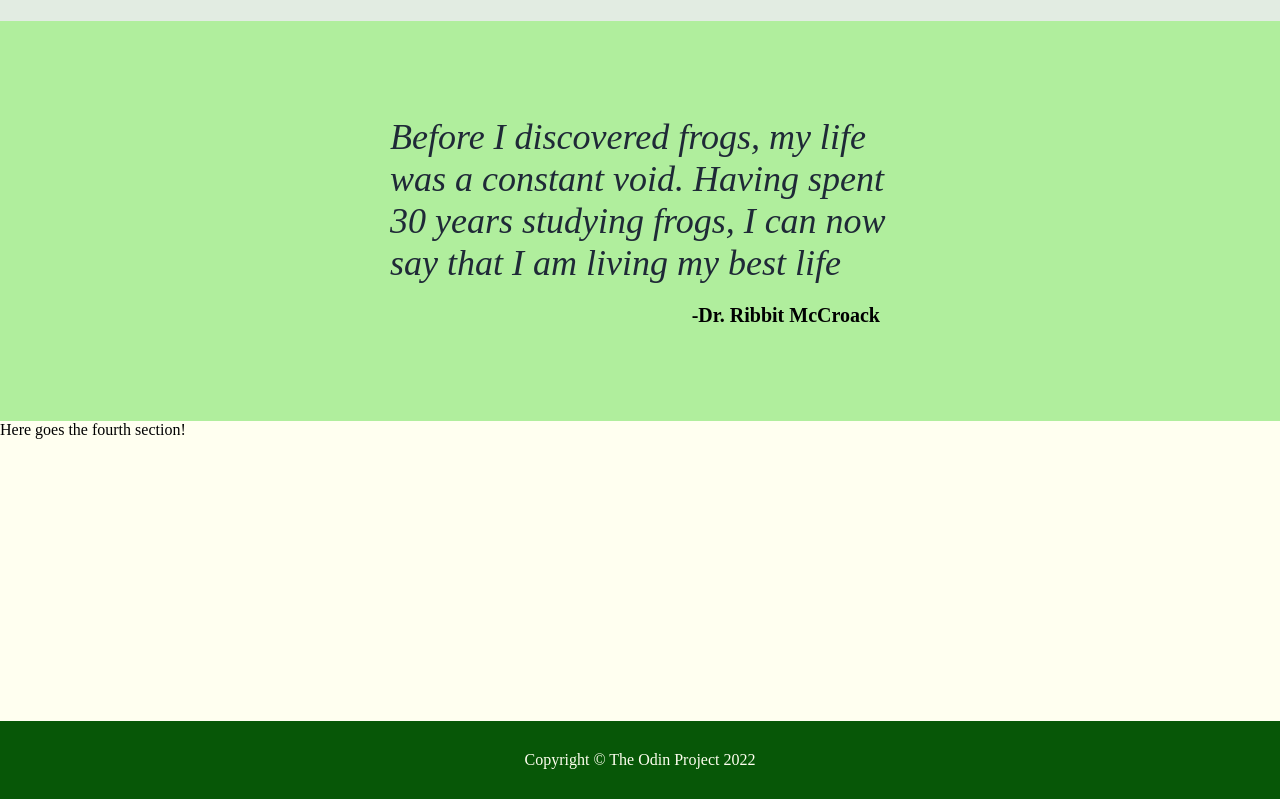
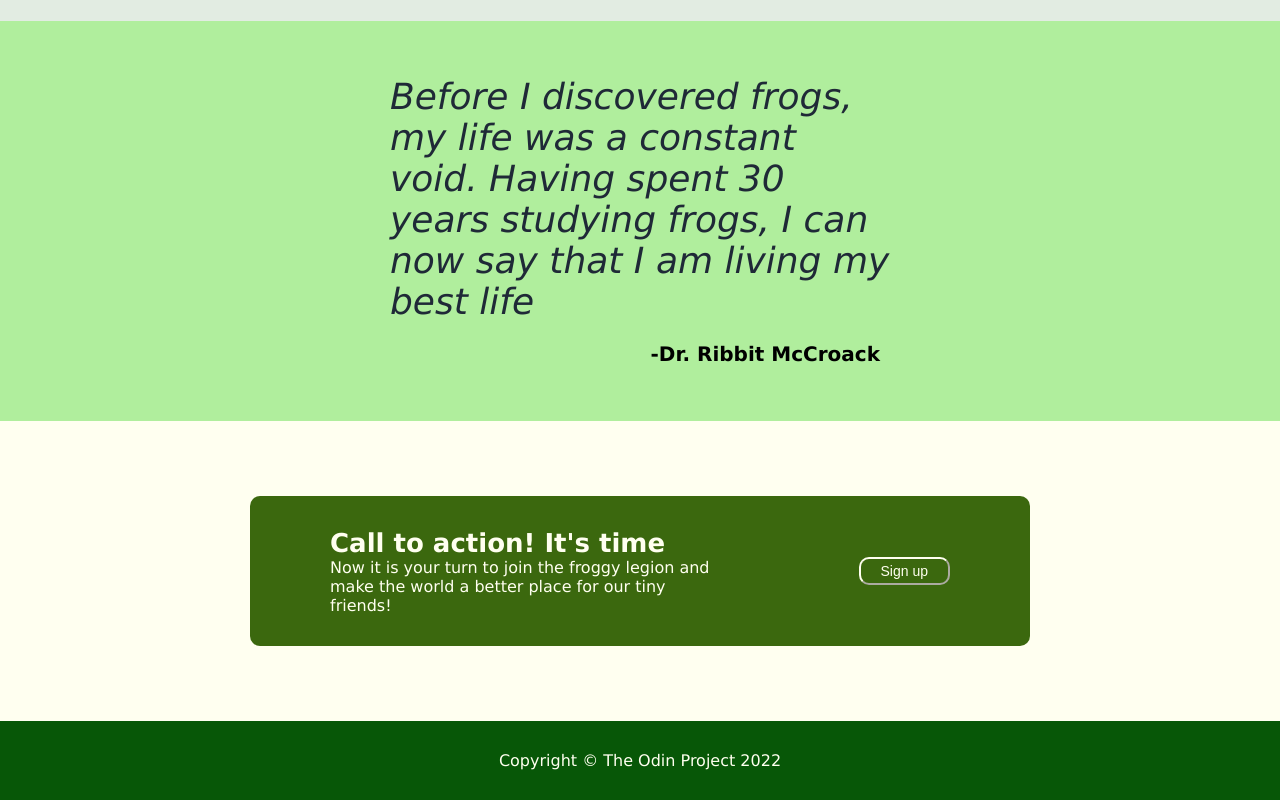
Before and after one commit to tomyyn/TOP-Landing-Page, a plain HTML site: page index.html in a window 1280 px wide. Shown: the part 952-1752 px from the top of the page. Drawn offline with Linux system fonts and the light colour scheme.

Commit message:
Complete fourth section

```diff
--- a/index.html
+++ b/index.html
@@ -21,7 +21,7 @@
         <div class="sec1">
             <div class="hero container">
                 <div class="hero main">Welcome to the froggiest page around :D</div>
-                <div class="hero secondary">Here you will find everything about frogs, from the best frogs, to the most squisable and round!</div>
+                <div class="hero secondary">Here you will find everything about frogs, from the best frogs, to the most squishable and round!</div>
                 <div> <button class="hero button">Sign up</button></div>
             </div>
             <img src="./imgs/bigFrog.jpg">
@@ -55,7 +55,13 @@
         </div>
 
         <div class="sec4">
-            Here goes the fourth section!
+            <div class="callBox">
+                <div class="callRight">
+                    <div class="callText1">Call to action! It's time</div>
+                    <div class="callText2">Now it is your turn to join the froggy legion and make the world a better place for our tiny friends!</div>
+                </div>
+                <button class="callButton">Sign up</button>
+            </div>
         </div>
     </div>
     <div class="footer">
--- a/styles.css
+++ b/styles.css
@@ -1,4 +1,5 @@
 body{
+    font-family:Verdana, Geneva, Tahoma, sans-serif;
     height: 100vh;
     display: flex;
     flex-direction: column;
@@ -161,6 +162,42 @@ body{
     background-color: ivory;
     flex: 1 1 auto;
     height: 300px;
+    display: flex;
+    align-items: center;
+    justify-content: center;
+}
+
+.callBox{
+    background-color: rgb(59, 104, 14);
+    height: 150px;
+    width: 620px;
+    border-radius: 10px;
+    display: flex;
+    align-items: center;
+    padding: 0px 80px;
+    justify-content: space-between;
+    color:ivory;
+}
+
+.callText1{
+    font-size: 26px;
+    font-weight: bold;
+}
+
+.callText2{
+    inline-size: 400px;
+    overflow-wrap: break-word;
+}
+
+.callButton{
+    color:ivory;
+    background-color: rgb(59, 104, 14);
+    margin:0px;
+    border-color: ivory;
+    font-size: 14px;
+    padding: 4px 20px;
+    border-radius: 10px;
+
 }
 
 .footer{
```
